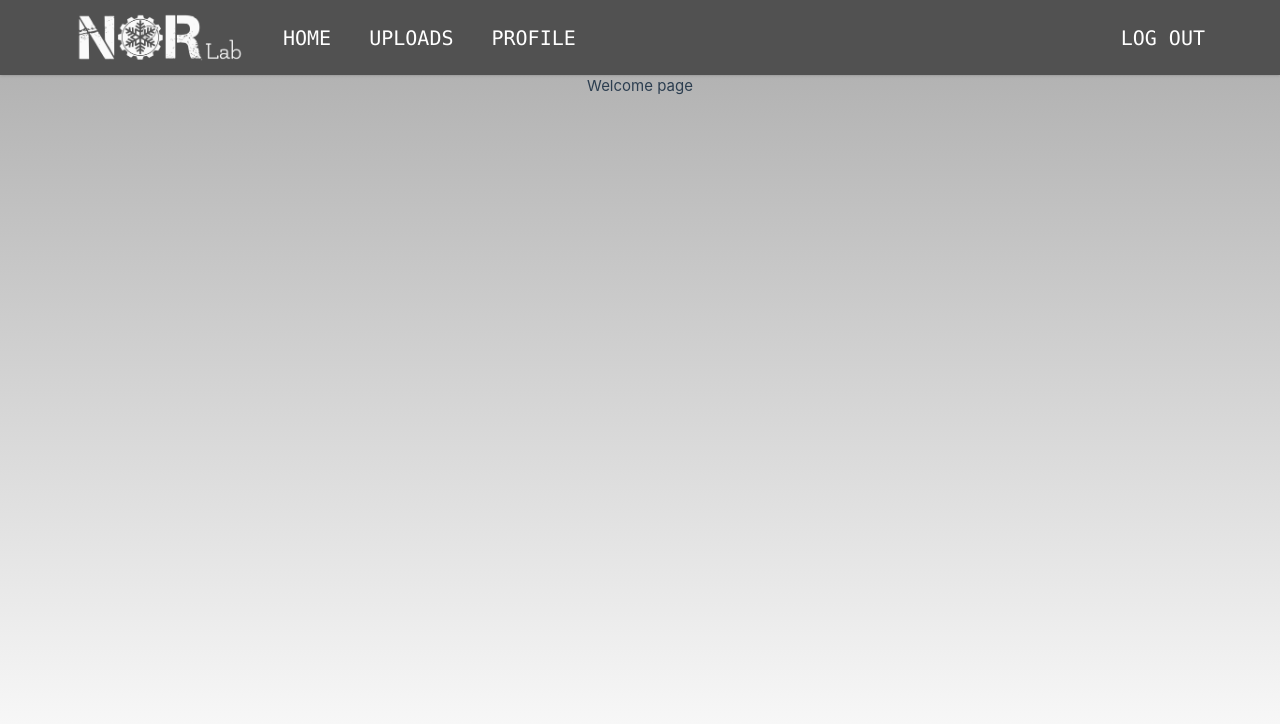
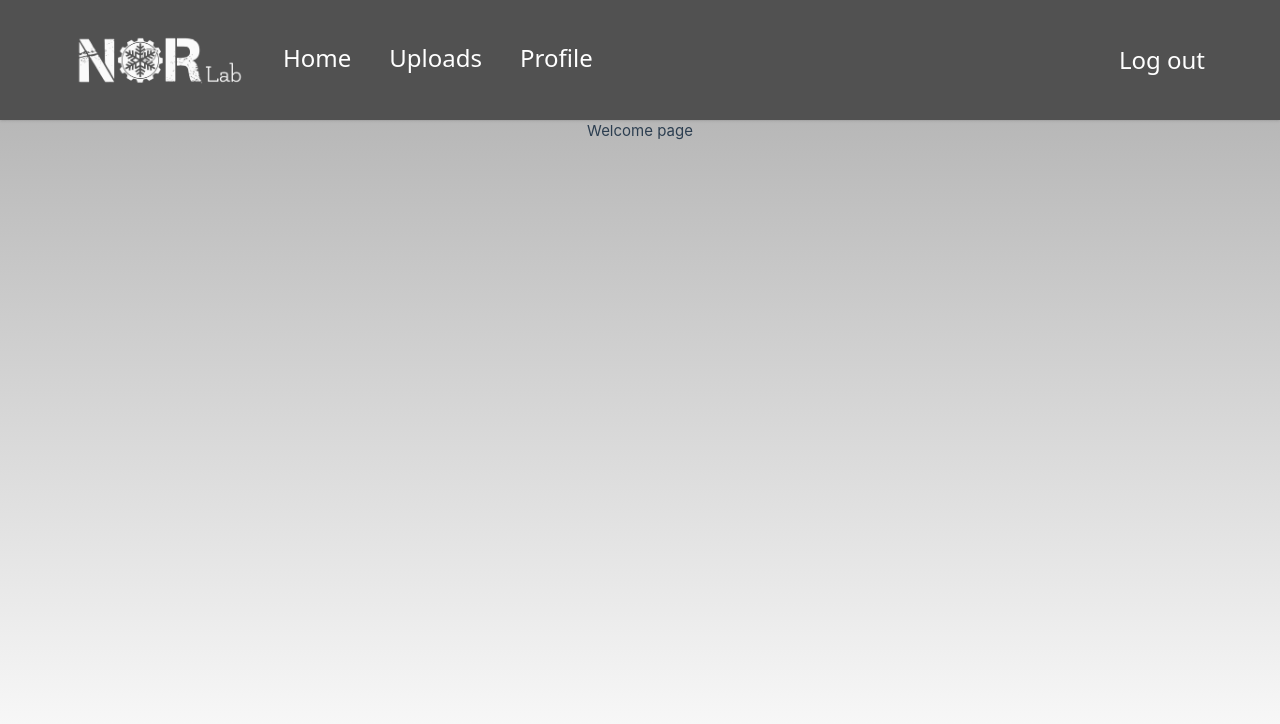
Before and after one commit to norlab-ulaval/libpointmatcher-server, a Vue app in the folder web/libpointmatcher-server-interface/: page / in a window 1280 px wide. Shown: the top 724 px of the page. Built offline with nearby package versions, Linux system fonts and the light colour scheme.

Commit message:
Add router link and hover action

```diff
--- a/web/libpointmatcher-server-interface/src/components/layout/Navbar.vue
+++ b/web/libpointmatcher-server-interface/src/components/layout/Navbar.vue
@@ -3,17 +3,37 @@
         <div class="flex items-center justify-between px-10 py-2 mx-auto">
 
             <div class="pl-8">
-                <img src="/public/norlab_logo_acronym_light.png" alt="logo" class="h-auto" style="width: 11rem;">
+                <router-link to="/home">
+                    <img src="/public/norlab_logo_acronym_light.png" alt="logo" class="h-auto" style="width: 11rem;">
+                </router-link>
             </div>
 
             <div class="flex items-center mr-auto ml-8">
-                <a class="text-white hover:text-blue-500 text-xl mr-8 font-mono" href="#">HOME</a>
-                <a class="text-white hover:text-blue-500 text-xl mr-8 font-mono" href="#">UPLOADS</a>
-                <a class="text-white hover:text-blue-500 text-xl font-mono" href="#">PROFILE</a>
+                <router-link
+                    class="text-white border-b-3 border-transparent hover:border-white custom-text-size mr-8 pb-2 font-sans"
+                    to="/home"
+                    active-class="border-white"
+                >
+                    Home
+                </router-link>
+                <router-link
+                    class="text-white border-b-3 border-transparent hover:border-white custom-text-size mr-8 pb-2 font-sans"
+                    to="/uploads"
+                    active-class="border-white"
+                >
+                    Uploads
+                </router-link>
+                <router-link
+                    class="text-white border-b-3 border-transparent hover:border-white custom-text-size pb-2 font-sans"
+                    to="/profile"
+                    active-class="border-white"
+                >
+                    Profile
+                </router-link>
             </div>
 
             <div class="pr-8">
-                <a class="text-white hover:text-blue-500 text-xl font-mono" href="#">LOG OUT</a>
+                <a class="text-white border-b-3 border-transparent hover:border-white custom-text-size font-sans pb-2" href="#">Log out</a>
             </div>
         </div>
     </nav>
@@ -24,3 +44,9 @@
     name: 'Navbar',
   };
   </script>
+
+<style>
+.custom-text-size {
+    font-size: 1.5rem;
+}
+</style>
```
